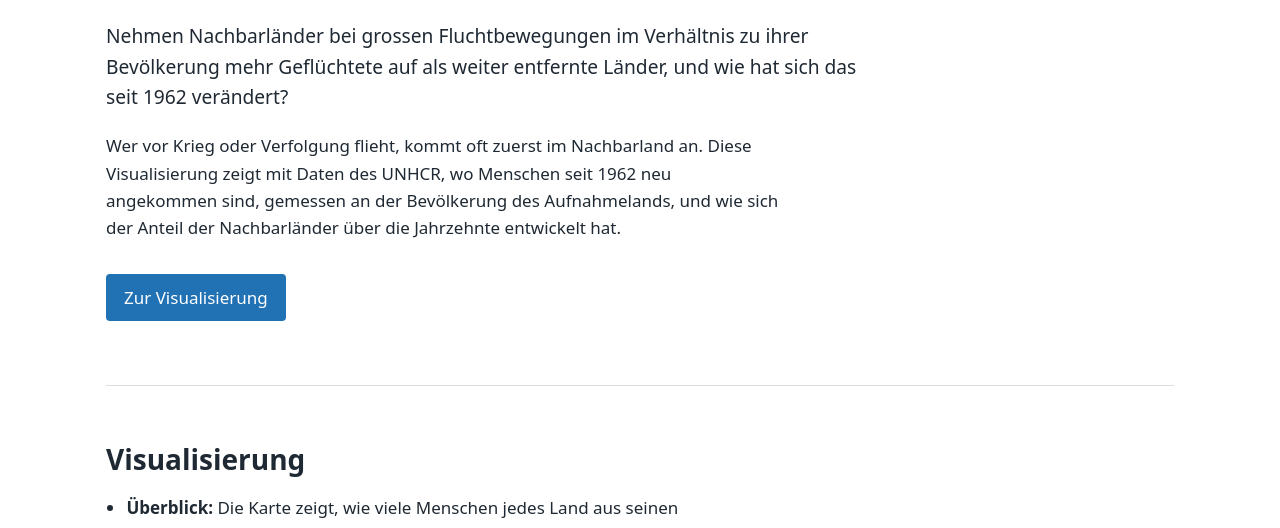
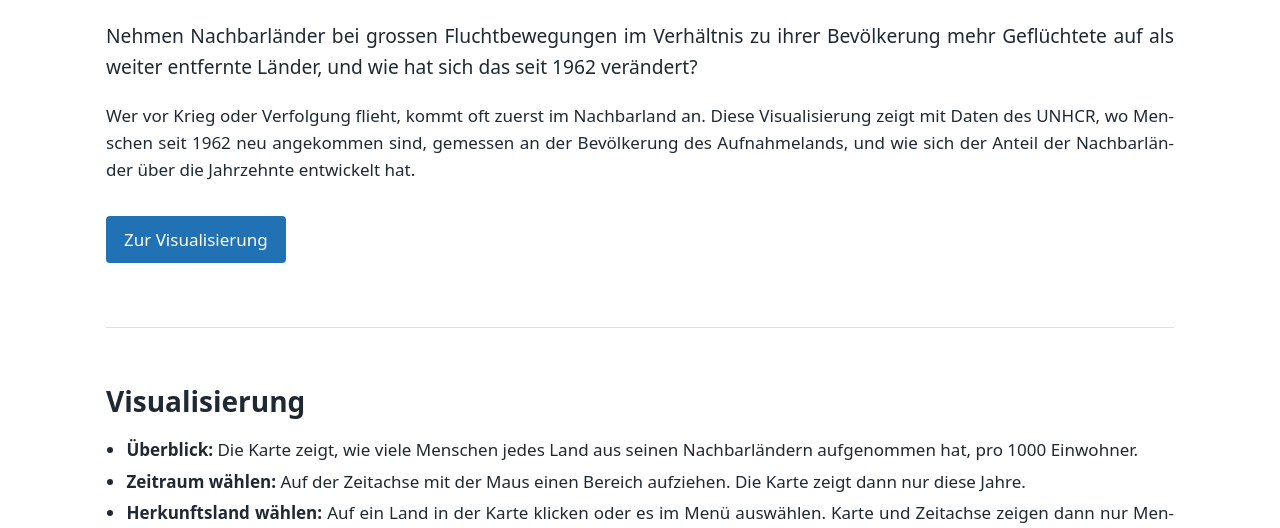
Before and after one commit to DarioMeyer-code/hslu_davi, a plain HTML site: page public/index.html in a window 1280 px wide. Shown: the part 263-791 px from the top of the page. Drawn offline with Linux system fonts and the light colour scheme.

Commit message:
Fliesstext im Blocksatz über die volle Inhaltsbreite
Co-Authored-By: Claude Opus 5.5 <noreply@anthropic.com>
Claude-Session: https://claude.ai/code/session_0123yCUkhHEzF3rGYvNdrUDJ

```diff
--- a/public/css/style.css
+++ b/public/css/style.css
@@ -120,10 +120,15 @@ main {
   border-bottom: none;
 }
 
-/* Fliesstext nicht über die ganze Breite: kürzere Zeilen lesen sich besser */
-.section > p,
-.section > ul {
-  max-width: 70ch;
+/* Fliesstext im Blocksatz über die ganze Inhaltsbreite (bündig mit der
+   Navigation). Silbentrennung (hyphens, Sprache aus lang="de") verhindert
+   grosse Lücken zwischen den Wörtern. */
+.section p,
+.section li,
+.terms dd {
+  text-align: justify;
+  hyphens: auto;
+  -webkit-hyphens: auto;
 }
 
 .section-start {
@@ -541,7 +546,6 @@ th {
    Texte und Kontext-Tabelle
    ========================================================================== */
 .howto {
-  max-width: 70ch;
   padding-left: 1.2em;
 }
 
@@ -556,7 +560,6 @@ th {
 
 .terms dd {
   margin: 0.25rem 0 0;
-  max-width: 70ch;
 }
 
 td.number,
```
